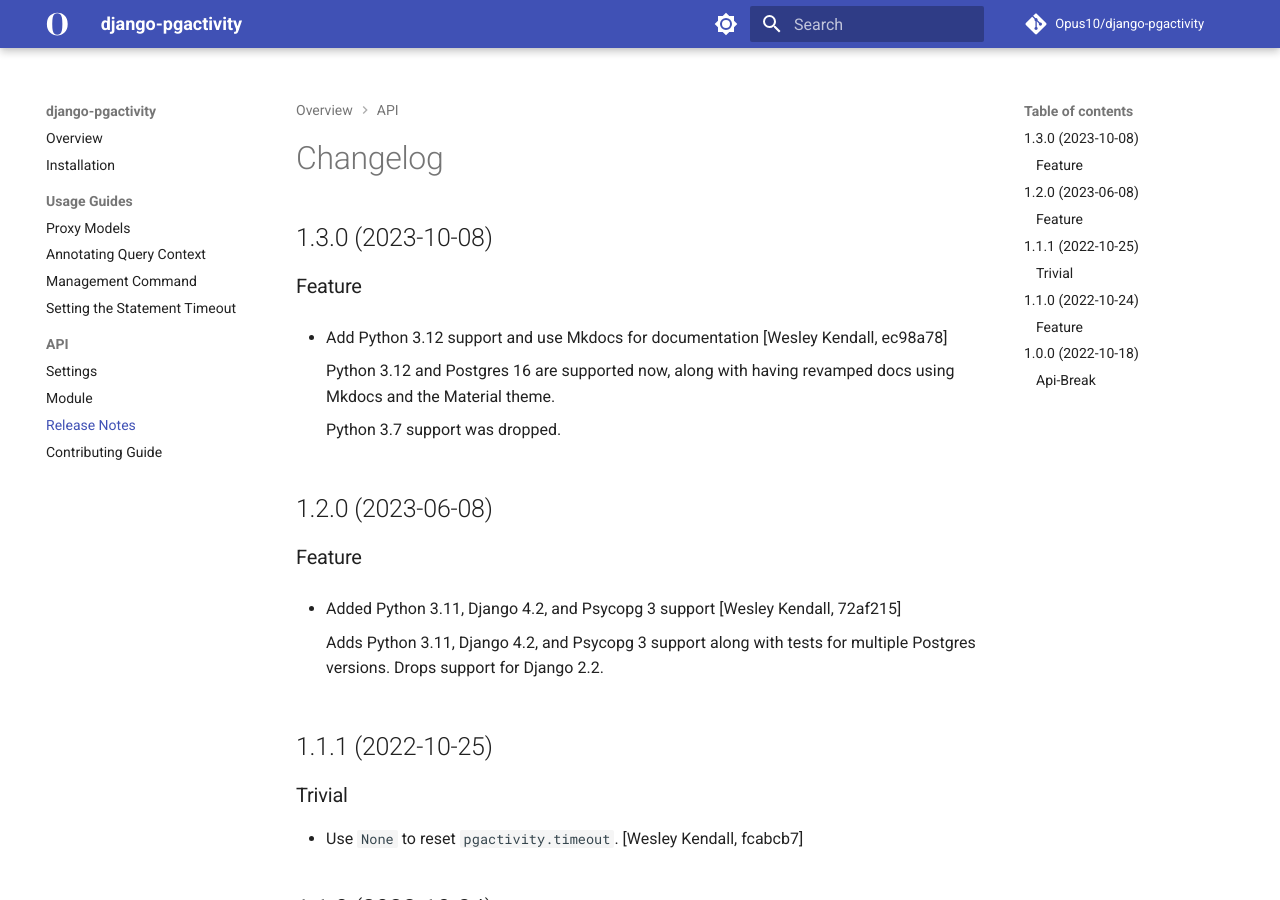
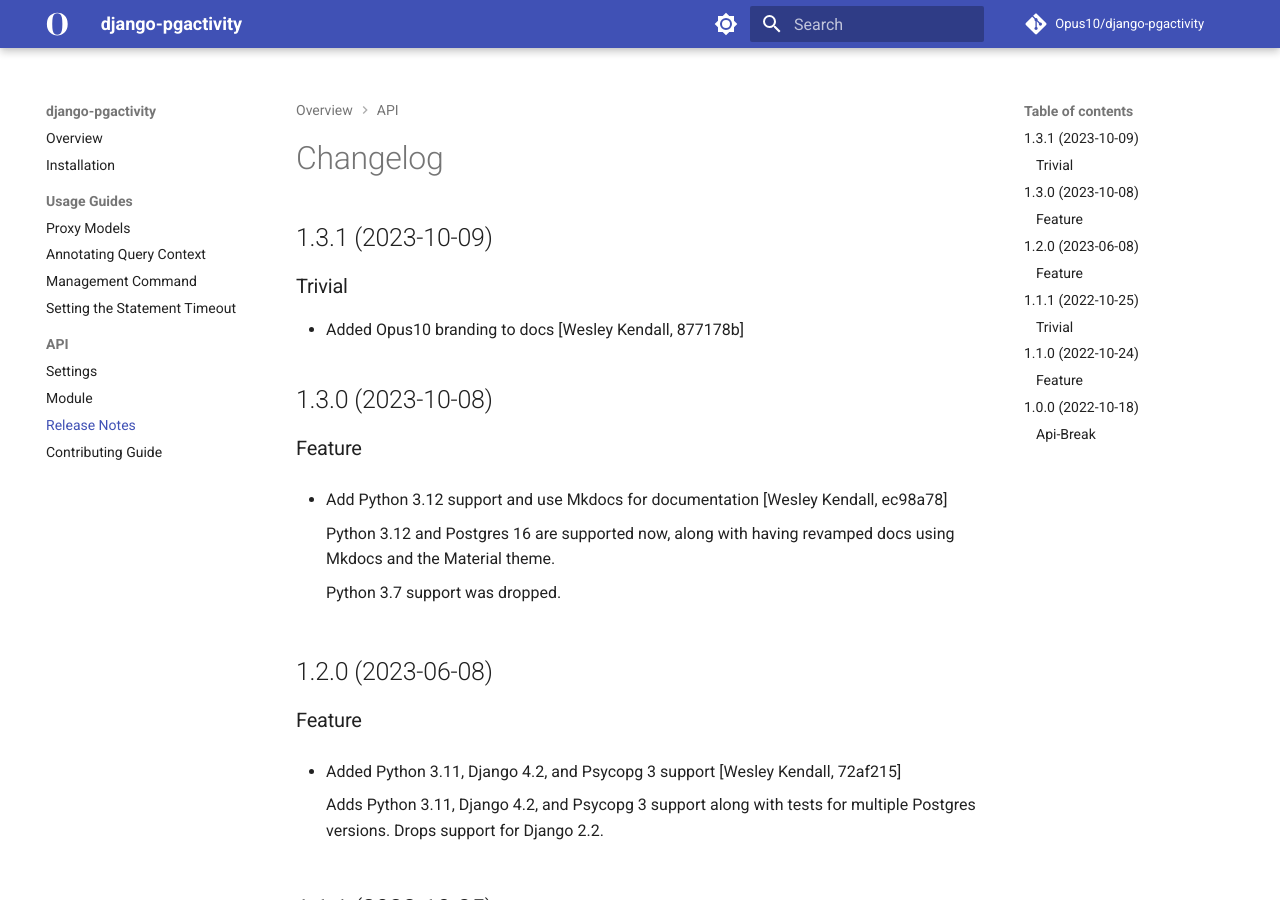
Before and after one commit to Opus10/django-pgactivity, an MkDocs documentation site: the page built from docs/release_notes.md, in a window 1280 px wide and 900 px high. Built offline with MkDocs 1.6.1 and Material for MkDocs 9.7.7, drawn with Linux system fonts in a browser that asks for light colours; comment, search, counter and statistics services are not loaded.

Commit message:
Release version 1.3.1 [skip ci]
Type: trivial

```diff
--- a/docs/release_notes.md
+++ b/docs/release_notes.md
@@ -1,4 +1,10 @@
 # Changelog
+
+## 1.3.1 (2023-10-09)
+
+### Trivial
+
+  - Added Opus10 branding to docs [Wesley Kendall, 877178b]
 
 ## 1.3.0 (2023-10-08)
 
--- a/pyproject.toml
+++ b/pyproject.toml
@@ -29,7 +29,7 @@
 exclude = [
   "*/tests/"
 ]
-version = "1.3.0"
+version = "1.3.1"
 description = "Monitor, kill, and analyze Postgres queries."
 authors = ["Opus 10 Engineering"]
 classifiers = [
```
Also changed, not shown: CHANGELOG.md (+6 -0 lines).
